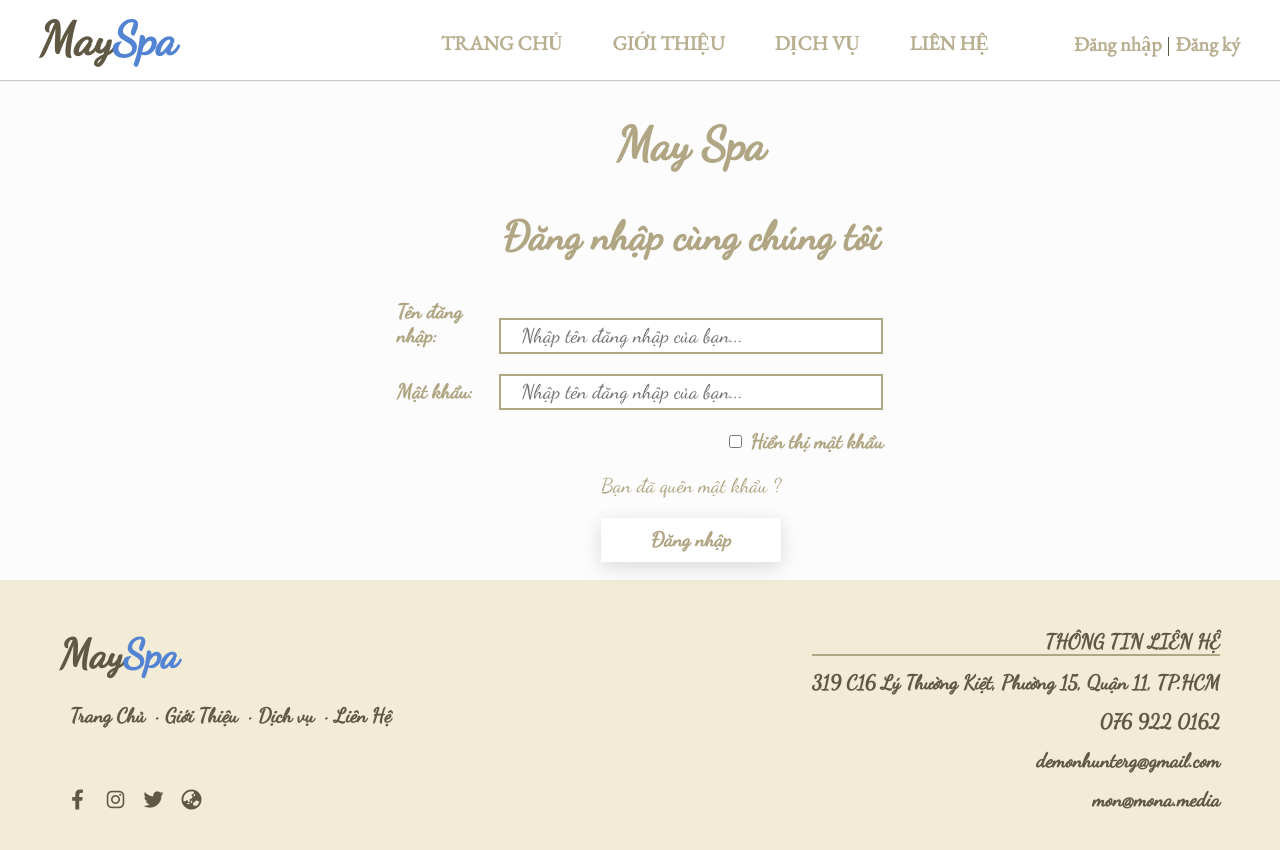
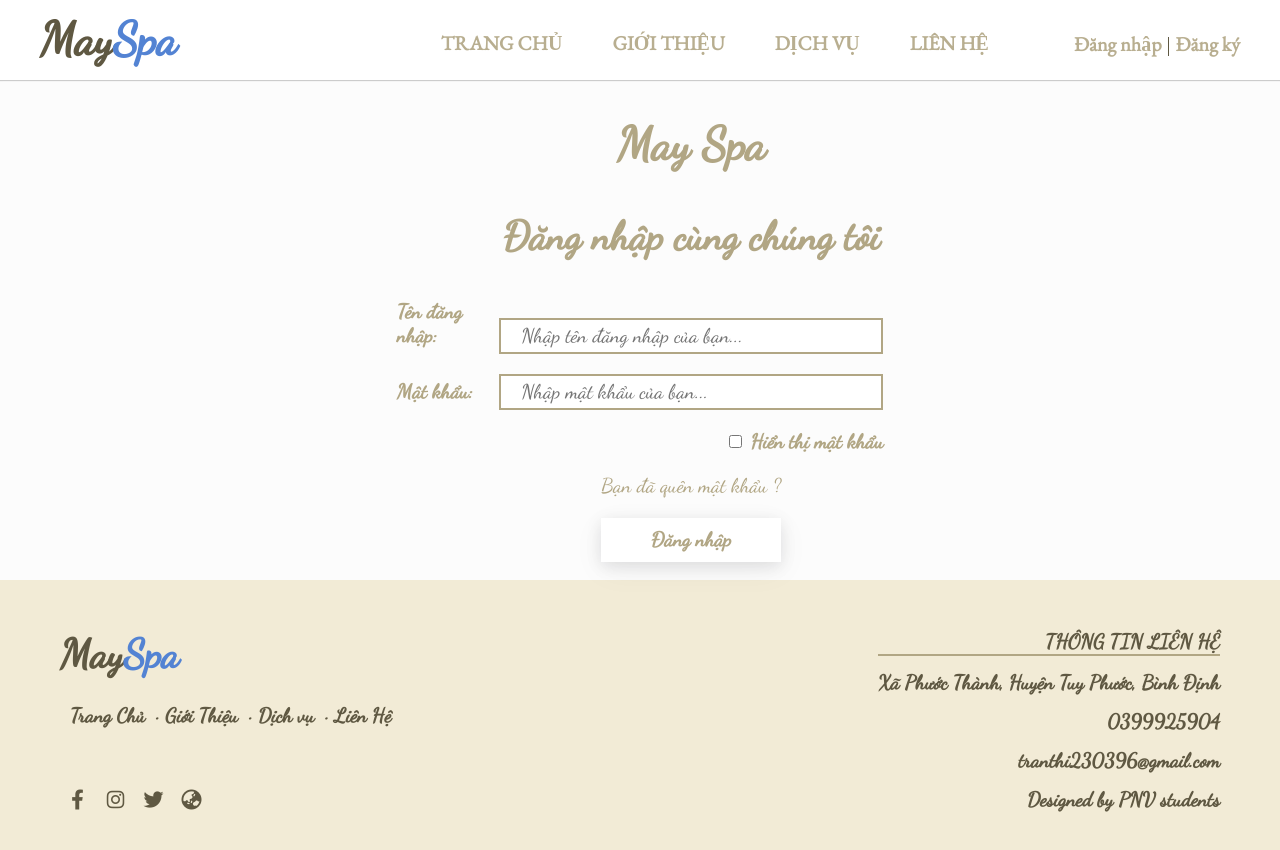
Before and after one commit to Panda-Team-laravel-reactJS/Main-Project, a React (Create React App) app: page /Login in a window 1280 px wide. Shown: the top 850 px of the page. Built offline with nearby package versions, Linux system fonts and the light colour scheme.

Commit message:
Update: Staff get api, footer info. Chore: login

```diff
--- a/src/assets/scss/about-us/_staff.scss
+++ b/src/assets/scss/about-us/_staff.scss
@@ -1,8 +1,14 @@
-.staff_section {
-	background-color: #F2EBD6;
-	padding: 2rem 0;
-}
 .staff {
+	&_section {
+		background-color: #f2ebd6;
+		padding: 2rem 0;
+		& .owner {
+			display: flex;
+			align-items: center;
+			justify-content: center;
+			margin-bottom: 2rem;
+		}
+	}
 	display: flex;
 	flex-direction: row;
 	justify-content: center;
@@ -22,6 +28,8 @@
 				width: 15.625rem;
 				height: 20rem;
 				left: 0;
+				object-fit: cover;
+				object-position: 0 0;
 				border-radius: 0.313rem;
 				transition: all 1s;
 			}
--- a/src/assets/scss/layouts/_footer.scss
+++ b/src/assets/scss/layouts/_footer.scss
@@ -1,7 +1,7 @@
 @import url(https://cdnjs.cloudflare.com/ajax/libs/font-awesome/6.1.2/css/all.min.css);
 
-.footer-distributed{
-	background: #F2EBD6;
+.footer-distributed {
+	background: #f2ebd6;
 	box-shadow: 0 1px 1px 0 rgba(0, 0, 0, 0.12);
 	box-sizing: border-box;
 	font: bold 16px sans-serif;
@@ -13,40 +13,41 @@
 
 /* Footer left */
 
-.footer-distributed .footer-left{
+.footer-distributed .footer-left {
 	float: left;
 }
 
 /* The company logo */
 
-.footer-distributed h3, .footer-distributed h3 span{
-	color:  #5f5842;
+.footer-distributed h3,
+.footer-distributed h3 span {
+	color: #5f5842;
 	font-size: 2rem;
 	margin: 0 0 10px;
 }
 
-.footer-distributed h3 span{
-	color:  #5383d3;
+.footer-distributed h3 span {
+	color: #5383d3;
 }
 
 /* Footer links */
 
-.footer-distributed .footer-links{
-	color:  #5f5842;
+.footer-distributed .footer-links {
+	color: #5f5842;
 	margin: 0 0 10px;
 	padding: 0;
 }
 
-.footer-distributed .footer-links a{
-	display:inline-block;
+.footer-distributed .footer-links a {
+	display: inline-block;
 	line-height: 1.8;
 	text-decoration: none;
-	color:  inherit;
+	color: inherit;
 	padding: 10px;
 }
 
-.footer-distributed .footer-company-name{
-	color:  #8f9296;
+.footer-distributed .footer-company-name {
+	color: #8f9296;
 	font-size: 14px;
 	font-weight: normal;
 	margin: 0;
@@ -54,11 +55,11 @@
 
 /* Footer social icons */
 
-.footer-distributed .footer-icons{
+.footer-distributed .footer-icons {
 	margin-top: 40px;
 }
 
-.footer-distributed .footer-icons a{
+.footer-distributed .footer-icons a {
 	display: inline-block;
 	width: 35px;
 	height: 35px;
@@ -77,21 +78,25 @@
 
 /* Footer Right */
 
-.footer-distributed .footer-right{
+.footer-distributed .footer-right {
 	float: right;
 	text-align: right;
 	font-size: 75%;
-    &
-    h1{
+	& h1 {
 		border-bottom: solid 2px #b1a684;
 	}
-    h1,h2{
+	& h1,
+	& h2,
+	& a {
 		margin: 0 0 15px 0;
 		color: #5f5842;
 	}
+	& a:hover {
+		color: rgb(255, 41, 41);
+	}
 }
 
-.footer-distributed .footer-right p{
+.footer-distributed .footer-right p {
 	display: inline-block;
 	vertical-align: top;
 	margin: 15px 42px 0 0;
@@ -100,16 +105,16 @@
 
 /* The contact form */
 
-.footer-distributed form{
+.footer-distributed form {
 	display: inline-block;
 }
 
 .footer-distributed form input,
-.footer-distributed form textarea{
+.footer-distributed form textarea {
 	display: block;
 	border-radius: 3px;
 	box-sizing: border-box;
-	background-color:  #1f2022;
+	background-color: #1f2022;
 	box-shadow: 0 1px 0 0 rgba(255, 255, 255, 0.1);
 	border: none;
 	resize: none;
@@ -117,39 +122,38 @@
 	font: inherit;
 	font-size: 14px;
 	font-weight: normal;
-	color:  #d1d2d2;
+	color: #d1d2d2;
 
 	width: 400px;
 	padding: 18px;
 }
 
 .footer-distributed ::-webkit-input-placeholder {
-	color:  #5c666b;
+	color: #5c666b;
 }
 
 .footer-distributed ::-moz-placeholder {
-	color:  #5c666b;
+	color: #5c666b;
 	opacity: 1;
 }
 
-.footer-distributed :-ms-input-placeholder{
-	color:  #5c666b;
+.footer-distributed :-ms-input-placeholder {
+	color: #5c666b;
 }
 
-
-.footer-distributed form input{
+.footer-distributed form input {
 	height: 55px;
 	margin-bottom: 15px;
 }
 
-.footer-distributed form textarea{
+.footer-distributed form textarea {
 	height: 100px;
 	margin-bottom: 20px;
 }
 
-.footer-distributed form button{
+.footer-distributed form button {
 	border-radius: 3px;
-	background-color:  #33383b;
+	background-color: #33383b;
 	color: #ffffff;
 	border: 0;
 	padding: 15px 50px;
@@ -160,52 +164,49 @@
 /* If you don't want the footer to be responsive, remove these media queries */
 
 @media (max-width: 1000px) {
-
 	.footer-distributed {
 		font: bold 14px sans-serif;
 	}
 
-	.footer-distributed .footer-company-name{
+	.footer-distributed .footer-company-name {
 		font-size: 12px;
 	}
 
 	.footer-distributed form input,
-	.footer-distributed form textarea{
+	.footer-distributed form textarea {
 		width: 250px;
 	}
 
-	.footer-distributed form button{
+	.footer-distributed form button {
 		padding: 10px 35px;
 	}
-
 }
 
 @media (max-width: 800px) {
-
-	.footer-distributed{
+	.footer-distributed {
 		padding: 30px;
 	}
 
 	.footer-distributed .footer-left,
-	.footer-distributed .footer-right{
+	.footer-distributed .footer-right {
 		float: none;
 		max-width: 300px;
 		margin: 0 auto;
 	}
 
-	.footer-distributed .footer-left{
+	.footer-distributed .footer-left {
 		margin-bottom: 40px;
 	}
 
-	.footer-distributed form{
+	.footer-distributed form {
 		margin-top: 30px;
 	}
 
-	.footer-distributed form{
+	.footer-distributed form {
 		display: block;
 	}
 
-	.footer-distributed form button{
+	.footer-distributed form button {
 		float: none;
 	}
 }
--- a/src/components/about-us/Staff.jsx
+++ b/src/components/about-us/Staff.jsx
@@ -1,15 +1,13 @@
 import axios from "axios";
 import { useEffect, useState } from "react";
+import { IMAGE_URL, STAFF_API_URL } from "../../utils/constants";
 import { SectionTitle } from "../core";
 
 const StaffCard = ({ staff }) => {
 	return (
 		<div className="staff-card">
 			<div className="img-cont">
-				<img
-					src="http://mauweb.monamedia.net/helenspa/wp-content/uploads/2019/06/Therapist-4-1.jpg"
-					alt=""
-				/>
+				<img src={IMAGE_URL + staff.image} alt="" />
 				<div className="overlay"></div>
 				<div className="btn-staff-booking">
 					<a href="#"> Đặt lịch hẹn ngay </a>
@@ -29,19 +27,29 @@ const StaffCard = ({ staff }) => {
 };
 
 const Staff = () => {
-	const [staffList, setStaffList] = useState([])
+	const [staffList, setStaffList] = useState([]);
 	useEffect(() => {
 		const getStaffList = async () => {
-			const staffList = await axios.get()
-		}
-	})
+			const { data: staffList } = (await axios.get(STAFF_API_URL)).data;
+			setStaffList(staffList);
+		};
+		getStaffList();
+	}, []);
+	console.log(staffList)
 	return (
 		<section className="staff_section">
 			<SectionTitle title="Đội ngũ nhân viên" />
+			<div className="owner">
+				{staffList.length !== 0 && <StaffCard
+					staff={staffList.filter(staff => staff.position === "Chủ Spa")[0]}
+				/>}
+			</div>
 			<div className="staff">
-				{[1, 2, 3].map((ele) => (
-					<StaffCard key={ele} staff={{ name: "Nguyen Dang Ky", position: "Owner" }} />
-				))}
+				{staffList
+					.filter((staff) => staff.position === "Nhân viên")
+					.map((staff) => (
+						<StaffCard key={staff.id} staff={staff} />
+					))}
 			</div>
 		</section>
 	);
--- a/src/components/footer/index.jsx
+++ b/src/components/footer/index.jsx
@@ -1,45 +1,56 @@
 import { Link } from "react-router-dom"
 
 const Footer = () => {
+	const data = require("../../data/MaySpaInfo.json")
   return (
-    <footer className="footer-distributed">
-
+		<footer className="footer-distributed">
 			<div className="footer-left">
-
-				<h3>May<span>Spa</span></h3>
+				<h3>
+					May<span>Spa</span>
+				</h3>
 
 				<p className="footer-links">
-					<Link to="/">Trang Chủ</Link>
-					·
-					<Link to="/AboutUs">Giới Thiệu</Link>
-					·
-					<Link to="/Services">Dịch vụ</Link>
-					·
-					<Link to="/Contact">Liên Hệ</Link>
+					<Link to="/">Trang Chủ</Link>·<Link to="/AboutUs">Giới Thiệu</Link>·
+					<Link to="/Services">Dịch vụ</Link>·<Link to="/Contact">Liên Hệ</Link>
 				</p>
 
 				<div className="footer-icons">
-
-					<a href="#"><i className="fa-brands fa-facebook-f"></i></a>
-					<a href="#"><i className="fa-brands fa-instagram"></i></a>
-					<a href="#"><i className="fa-brands fa-twitter"></i></a>
-					<a href="#"><i className="fa-solid fa-earth-asia"></i></a>
-
+					<a href="#">
+						<i className="fa-brands fa-facebook-f"></i>
+					</a>
+					<a href="#">
+						<i className="fa-brands fa-instagram"></i>
+					</a>
+					<a href="#">
+						<i className="fa-brands fa-twitter"></i>
+					</a>
+					<a href="#">
+						<i className="fa-solid fa-earth-asia"></i>
+					</a>
 				</div>
-
 			</div>
 
 			<div className="footer-right">
-
 				<h1>THÔNG TIN LIÊN HỆ</h1>
-        <h2>319 C16 Lý Thường Kiệt, Phường 15, Quận 11, TP.HCM</h2>
-        <h2>076 922 0162</h2>
-        <h2>demonhunterg@gmail.com</h2>
-        <h2>mon@mona.media</h2>
-
+				<h2>{data.address}</h2>
+				<h2>
+					<a href={`tel:+${data.phoneNumber}`}>{data.phoneNumber}</a>
+				</h2>
+				<h2>
+					<a href={`mailto:${data.email}`}>{data.email}</a>
+				</h2>
+				<h2>
+					<a
+						href="https://www.facebook.com/PNVietnam"
+						target="_blank"
+						rel="noopener noreferrer"
+						id="PNV-facebook-link"
+					>
+						Designed by <b>PNV students</b>
+					</a>
+				</h2>
 			</div>
-
 		</footer>
-  )
+	);
 }
 export default Footer
--- a/src/components/home/BookingForm.jsx
+++ b/src/components/home/BookingForm.jsx
@@ -13,11 +13,7 @@ const BookingForm = () => {
 		category: null,
 		service: null,
 		expectedDate: "",
-		expectedTime: "",
-		userName: SessionHelper.isLogedIn()
-			? SessionHelper.getUserData().userName
-			: "",
-
+		expectedTime: ""
 	});
 	const [errors, setErrors] = useState(DEFAULT_BOOKING_ERRORS);
 	const navigate = useNavigate()
@@ -44,7 +40,8 @@ const BookingForm = () => {
 			await swal("Bạn chưa đăng nhập!", "Vui lòng đăng nhập để có thể đăng kí dịch vụ!", "warning")
 			return navigate("/Login")
 		}
-		const {data: res} = await axios.post(BOOKING_API_URL, data)
+		const {userName, accessToken} = SessionHelper.getUserData() || {userName: null, accessToken: null}
+		const {data: res} = await axios.post(BOOKING_API_URL, {...data, userName, accessToken})
 		if (!res.status) {
 			console.log(res.errors);
 			if (res.errors.accessToken) {
@@ -54,6 +51,7 @@ const BookingForm = () => {
 			return setErrors(res.errors)
 		}
 		await swal("Quý khách đặt dịch vụ thành công!", "Hãy xem thêm nhiều dịch vụ khác nhé!", "success")
+		setErrors(DEFAULT_BOOKING_ERRORS)
 	};
 	return (
 		<section className="booking-form_section" id="booking-form">
--- /dev/null
+++ b/src/data/MaySpaInfo.json
@@ -0,0 +1,6 @@
+{
+  "owner": "Trần Thị Anh Thi",
+  "phoneNumber": "0399925904",
+  "address": "Xã Phước Thành, Huyện Tuy Phước, Bình Định",
+  "email": "tranthi230396@gmail.com"
+}
--- a/src/pages/LoginPage.jsx
+++ b/src/pages/LoginPage.jsx
@@ -55,7 +55,7 @@ const LoginPage = () => {
 					name="password"
 					type={pwdType}
 					title="Mật khẩu:"
-					placeholder="Nhập tên đăng nhập của bạn..."
+					placeholder="Nhập mật khẩu của bạn..."
 					value={data.password}
 					onChange={changeInputHandler}
 				/>
--- a/src/utils/constants.js
+++ b/src/utils/constants.js
@@ -2,6 +2,7 @@ export const BASE_URL = "http://localhost:8000/";
 //api const
 export const BASE_API_URL = BASE_URL + "api/";
 export const IMAGE_URL = BASE_URL + "assets/images/";
+export const STAFF_API_URL = BASE_API_URL + "staff";
 export const CATEGORIES_API_URL = BASE_API_URL + "categories/";
 export const SERVICES_API_URL = BASE_API_URL + "service/";
 export const LOGIN_API_URL = BASE_API_URL + "account/login";
@@ -12,7 +13,6 @@ export const INFO_API_URL = BASE_API_URL + "customer/info";
 export const EDIT_INFO_API_URL = BASE_API_URL + "customer/edit";
 //session const
 export const USER_DATA_SESSION_KEY = "UserData";
-
 // others
 // CORS
 export const CONFIG_CORS = {
```
Lines whose indentation alone changed are shown as unchanged.
